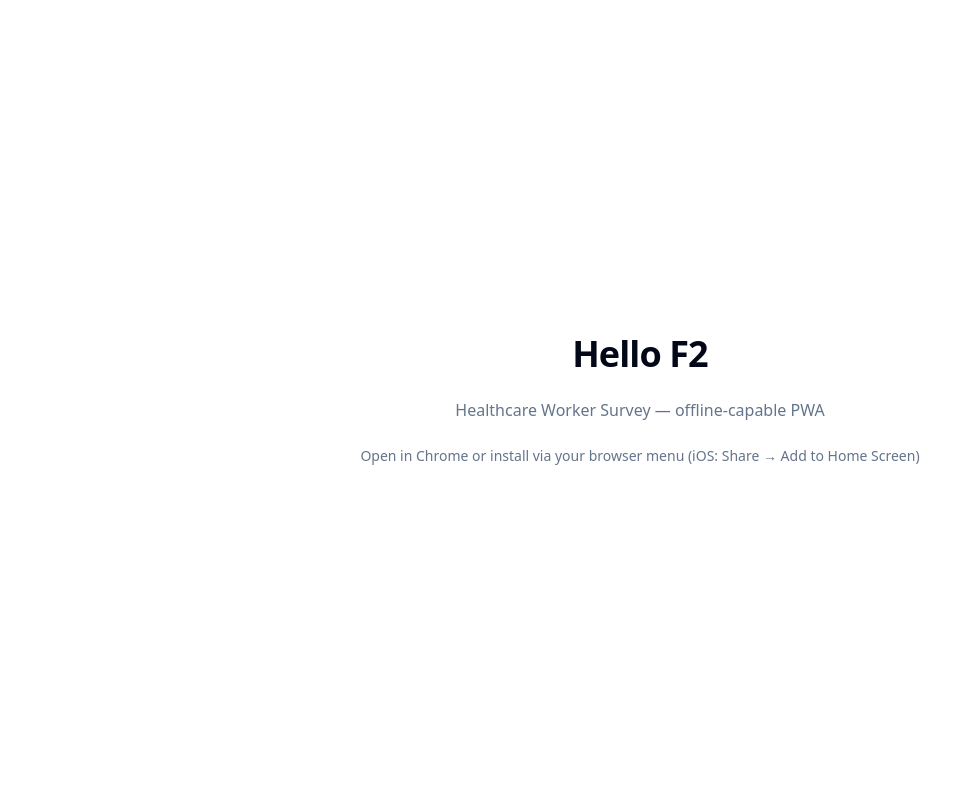
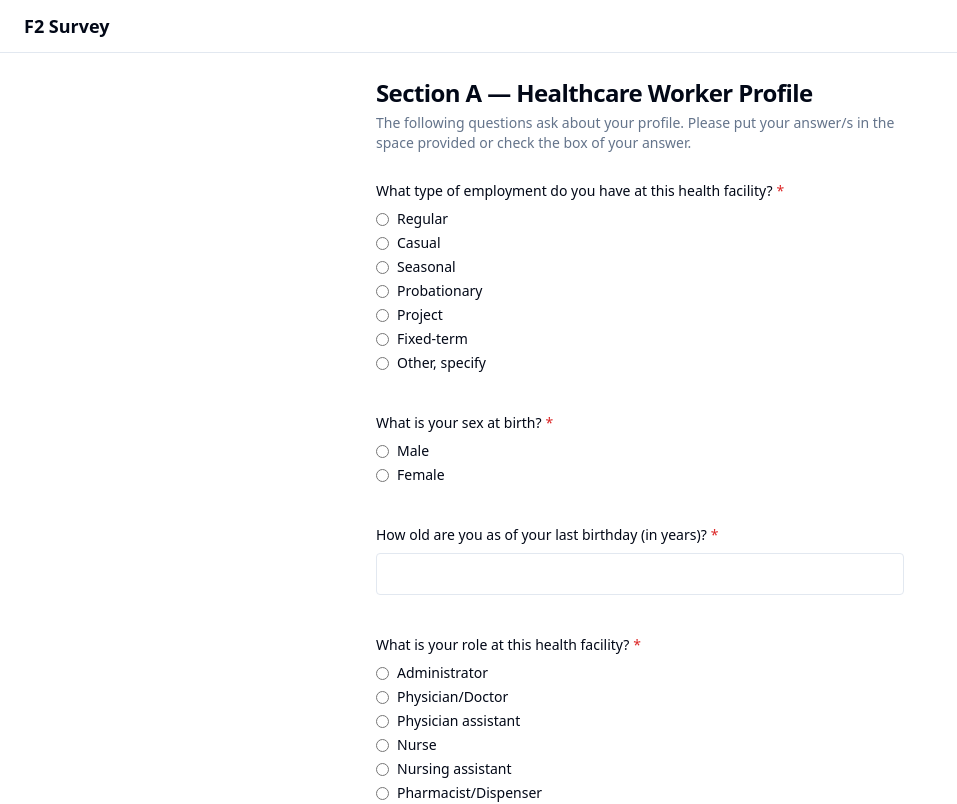
Before and after one commit to cplreyes/ASPSI-DOH-UHC-CAPI-Development, a React (Vite) app in the folder deliverables/F2/PWA/app/: page / in a window 1280 px wide. Shown: the top 804 px of the page, without its empty margins (0-957 px from the left). Built offline with nearby package versions, Linux system fonts and the light colour scheme.

Commit message:
feat(f2-pwa): M1.14 render Section A in App with install CTA retained

```diff
--- a/deliverables/F2/PWA/app/src/App.tsx
+++ b/deliverables/F2/PWA/app/src/App.tsx
@@ -1,20 +1,30 @@
 import { Button } from '@/components/ui/button';
+import { Section } from '@/components/survey/Section';
+import { sectionA } from '@/generated/items';
+import { sectionASchema, type SectionAValues } from '@/generated/schema';
 import { useInstallPrompt } from '@/lib/install-prompt';
 
 export default function App() {
   const { canInstall, install } = useInstallPrompt();
 
+  const handleSubmit = (values: SectionAValues) => {
+    // M2 replaces this with an IndexedDB write.
+    // eslint-disable-next-line no-console
+    console.log('Section A submitted:', values);
+    alert(`Submitted:\n${JSON.stringify(values, null, 2)}`);
+  };
+
   return (
-    <main className="flex h-full flex-col items-center justify-center gap-6 p-8">
-      <h1 className="text-4xl font-semibold tracking-tight">Hello F2</h1>
-      <p className="text-muted-foreground">Healthcare Worker Survey — offline-capable PWA</p>
-      {canInstall ? (
-        <Button onClick={install}>Install F2</Button>
-      ) : (
-        <p className="text-sm text-muted-foreground">
-          Open in Chrome or install via your browser menu (iOS: Share → Add to Home Screen)
-        </p>
-      )}
+    <main className="flex min-h-full flex-col">
+      <header className="flex items-center justify-between border-b px-6 py-3">
+        <h1 className="text-lg font-semibold">F2 Survey</h1>
+        {canInstall ? (
+          <Button size="sm" onClick={install}>
+            Install
+          </Button>
+        ) : null}
+      </header>
+      <Section section={sectionA} schema={sectionASchema} onSubmit={handleSubmit} />
     </main>
   );
 }
```
Also changed, not shown: 1 other file (tests, documents, lock files or other folders).
